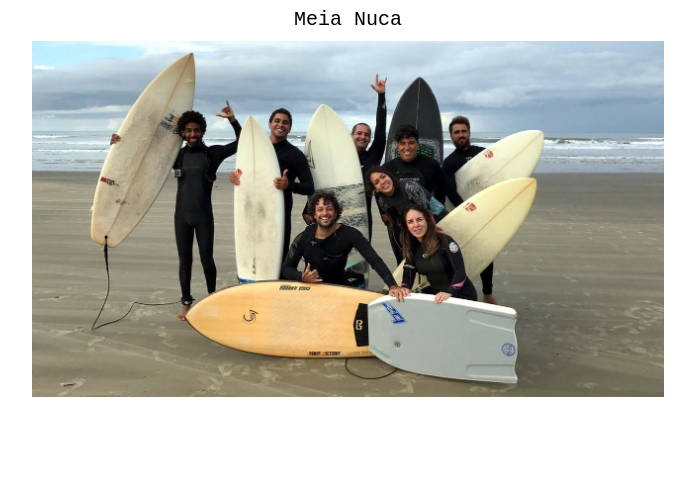
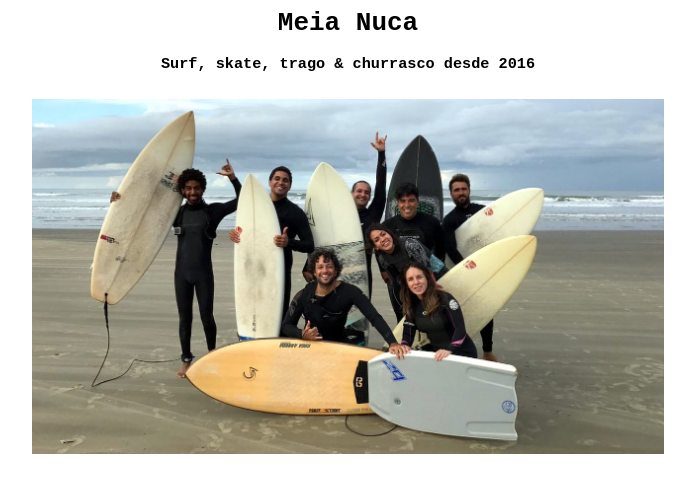
Before and after one commit to denisazevedo/meianuca, a plain HTML site: page index.html in a window 1280 px wide. Shown: the whole page, without its empty margins (292-987 px from the left). Drawn offline with Linux system fonts and the light colour scheme.

Commit message:
add subtitle

```diff
--- a/index.html
+++ b/index.html
@@ -6,7 +6,8 @@
 	</head>
 	<body>
 		<div class="main">
-			<code>Meia Nuca</code>
+			<h1>Meia Nuca</h1>
+			<h3>Surf, skate, trago & churrasco desde 2016</h3>
 			<img src="assets/pictures/itapiruba.jpg"/>
 		</div>
 	</body>
--- a/stylesheets/styles.css
+++ b/stylesheets/styles.css
@@ -1,5 +1,6 @@
 .main {
 	text-align: center;
+	font-family: monospace;
 }
 .main > code {
 	display: block;
```
